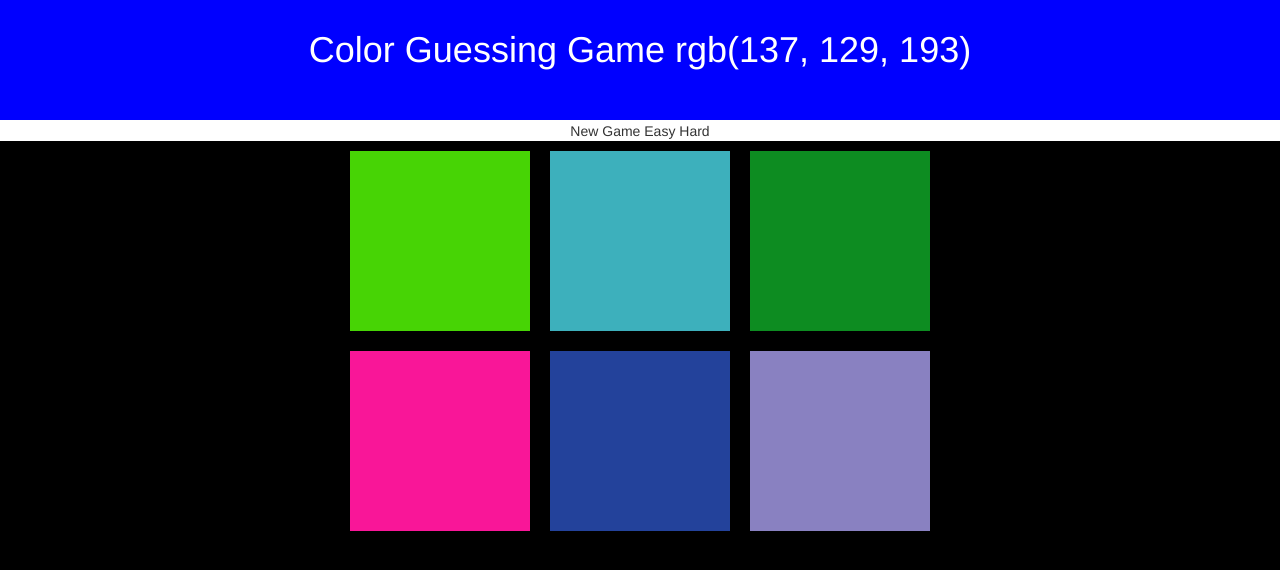
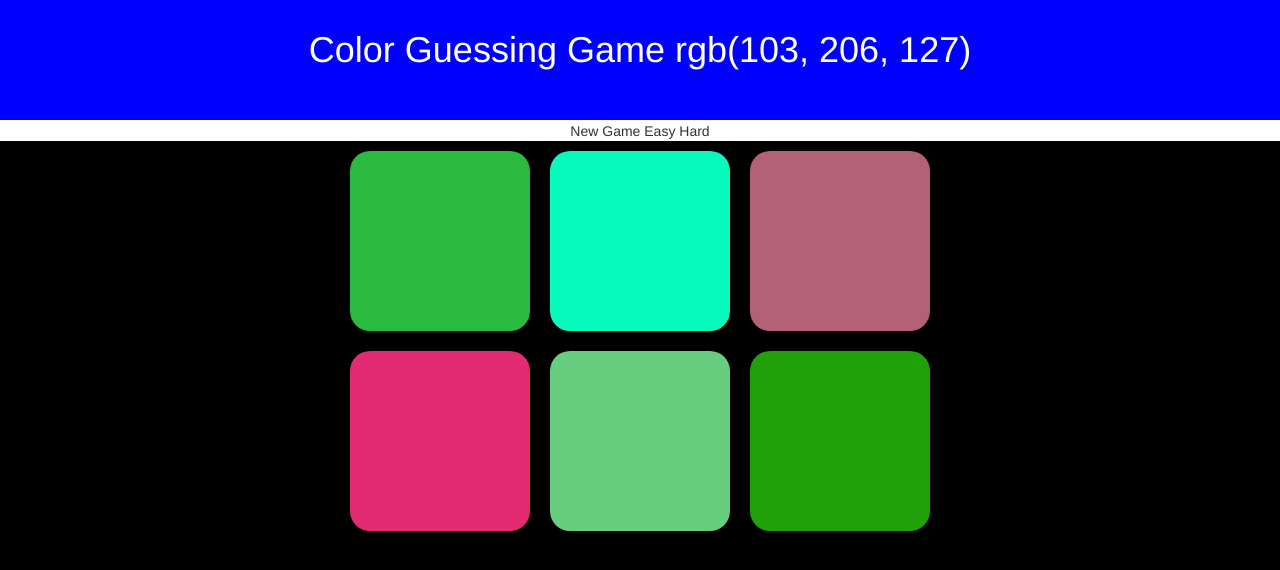
Before and after one commit to prakhar897/Color-Game, a plain HTML site: page index.html in a window 1280 px wide. Drawn offline with nearby package versions, Linux system fonts and the light colour scheme.

Commit message:
js debug

```diff
--- a/main.js
+++ b/main.js
@@ -1,15 +1,16 @@
-var mode = 6;
-var colors = randomcolor(mode);
-var pickedColor = colors[pickcolor()];
 var squares = document.querySelectorAll(".square");
 var head = document.querySelector("#heading");
-var ans = "";
 var message = document.querySelector("#message");
 var newgame = document.querySelector(".newgame");
 var easy = document.querySelector(".easy");
 var hard = document.querySelector(".hard");
 
-head.innerHTML = "Color Guessing Game " + pickedColor;
+var mode = 6;
+var ans = "";
+var colors;
+var pickedColor;
+
+generategame();
 
 for(var i=0;i<mode;i++)
 {
@@ -23,7 +24,7 @@ hard.addEventListener("click",hardg);
 
 function clicksq(){
 	var clickedcolor = this.style.background;
-	console.log(clickedcolor);
+	//console.log(clickedcolor);
 	if(clickedcolor == pickedColor)
 	{
 		for(i=0;i<mode;i++)
@@ -53,10 +54,14 @@ function randomcolor(num){
 
 function pickcolor(){
 	var e = Math.floor(Math.random()*mode);
+	//console.log(e);
 	return e;
 }
 
 function generategame(){
+	ans="";
+	message.textContent = ans;
+	head.style.background = "blue";
 	colors = randomcolor(mode);
 	pickedColor = colors[pickcolor()];
 	head.innerHTML = "Color Guessing Game " + pickedColor;
@@ -73,7 +78,7 @@ function easyg(){
 	for(var i=0;i<mode;i++){
 		squares[i].style.background = colors[i];
 	}
-	for(i=2;i<5;i++)
+	for(i=3;i<6;i++)
 		squares[i].style.display = "none";
 }
 
--- a/mycss.css
+++ b/mycss.css
@@ -50,6 +50,7 @@ body{
 	background-color: red;
 	float: left;
 	margin:1.66%;
+	border-radius: 20px;
 }
 
 #container{
```
